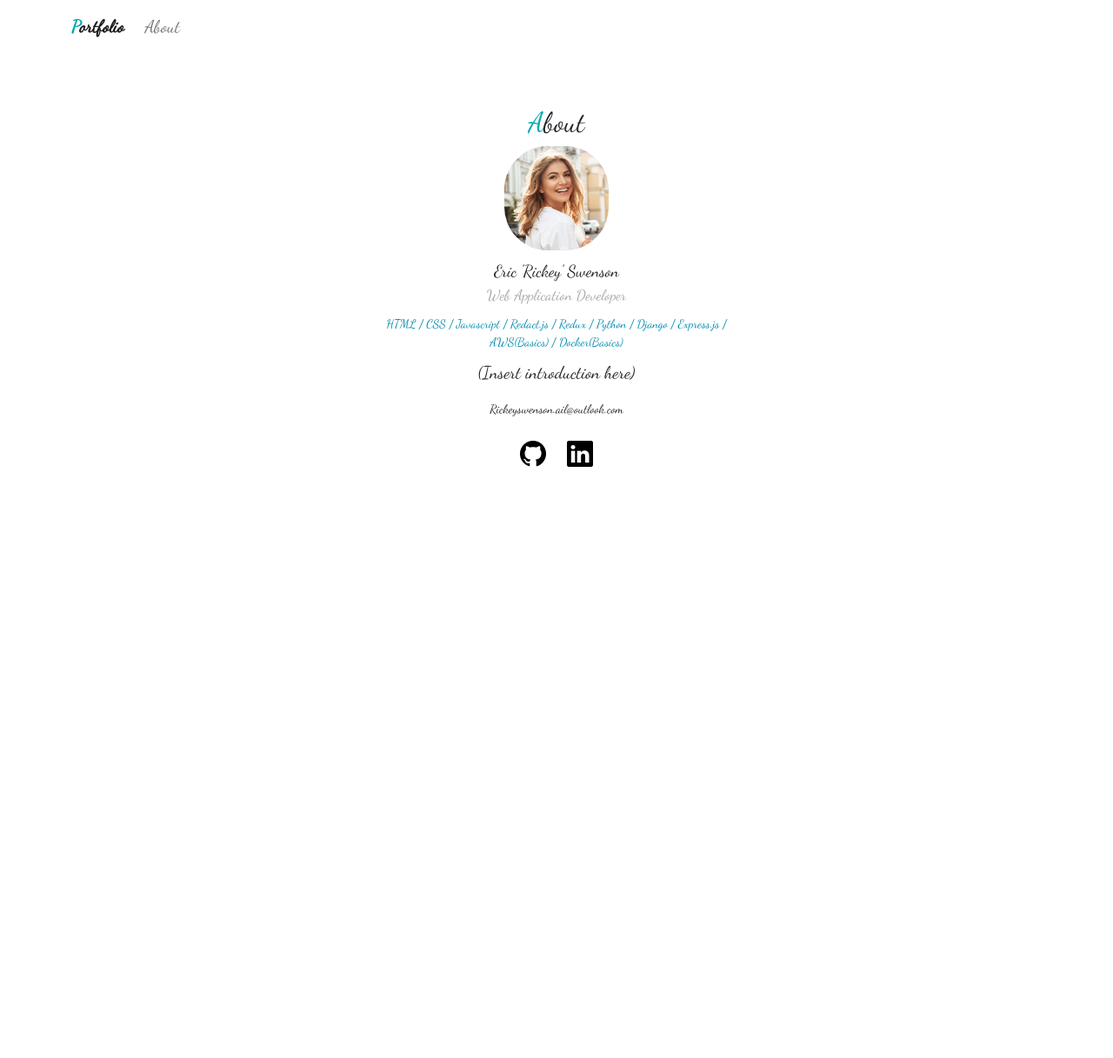
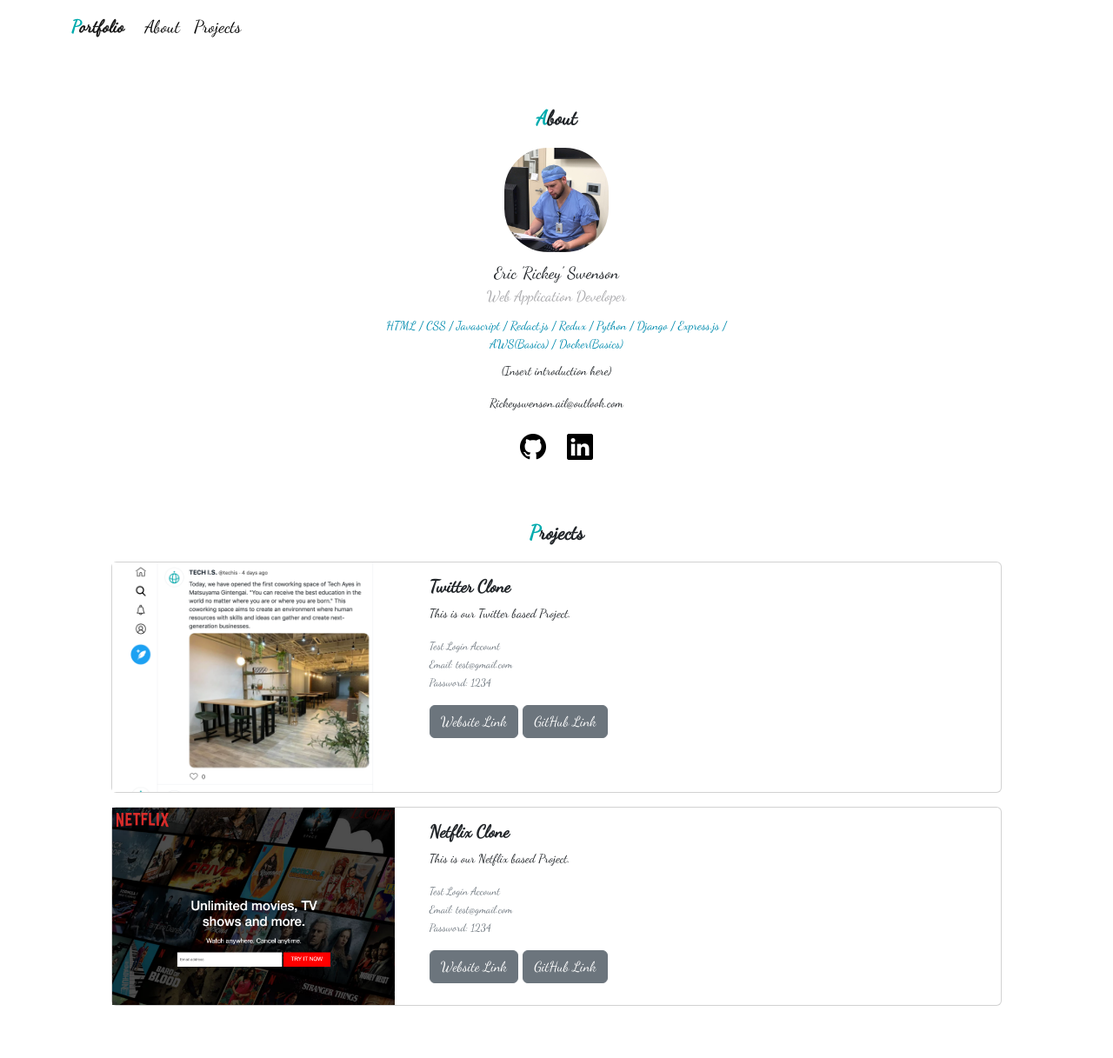
Before and after one commit to rickeyswenson/Erics-portfolio, a PHP site: page / in a window 1280 px wide. Shown: the whole page at 87% size. Before the commit the page ends 537 px from the top, so only its background shows below. Run offline with PHP 8.4, Linux system fonts and the light colour scheme.

Commit message:
Created and styled project section template so all that needs to be done is to add my projects :)

```diff
--- a/index.html
+++ b/index.html
@@ -24,10 +24,13 @@
       </button>
 
       <div class="collapse navbar-collapse" id="navbarToggler">
-
         <ul class="navbar-nav me-auto mb-2 mb-lg-0">
           <li class="nav-item">
             <a class="nav-link font-black" href="#about">About</a>
+          </li>
+          <li class="nav-item">
+            <a class="nav-link font-black" href="#projects">Projects</a>
+          </li>
           </li>
         </ul>
       </div>
@@ -37,7 +40,7 @@
 
   <div id="about">
     <h2><span class="font-primary">A</span>bout</h2>
-    <div><img src="img\portfolio/sample-woman.jpg"></div>
+    <div><img src="img\portfolio/Richard.jpg"></div>
     <div class="name">Eric 'Rickey' Swenson</div>
     <div class="vocation">Web Application Developer</div>
     <div class="skills">HTML / CSS / Javascript / Redact.js / Redux / Python / Django / Express.js / AWS(Basics) /
@@ -47,10 +50,55 @@
     </p>
     <div class="email">Rickeyswenson.ail@outlook.com</div>
     <div class="icons">
-      <a href="#"><i class="bi bi-github"></i></a>
-      <a href="#"><i class="bi bi-linkedin ms-3"></i></a>
+      <a href="https://github.com/rickeyswenson"><i class="bi bi-github"></i></a>
+      <a href="https://www.linkedin.com/in/eric-swenson-b62515145/"><i class="bi bi-linkedin ms-3"></i></a>
     </div>
   </div>
+
+  <div id="project">
+    <h2><span class="font-primary">P</span>rojects</h2>
+
+    <div class="card mb-3" >
+      <div class="row">
+        <div class="col-md-4">
+          <img src="img/portfolio/project-twitter.png" alt="Twitter Project">
+        </div>
+        <div class="col-md-8">
+          <div class="card-body">
+            <h5 class="card-title">Twitter Clone</h5>
+            <p class="card-text">This is our Twitter based Project.</p>
+            <p class="card-text"><small class="text-muted">
+              Test Login Account <br>
+              Email: test@gmail.com <br>
+              Password: 1234
+            </small></p>
+            <a href="#" target="_blank" class="btn btn-secondary">Website Link</a>
+            <a href="#" target="_blank" class="btn btn-secondary">GitHub Link</a>
+          </div>
+        </div>
+      </div>
+    </div>
+
+    <div class="card mb-3" >
+      <div class="row">
+        <div class="col-md-4">
+          <img src="img/portfolio/project-netflix.png" alt="Netflix Project">
+        </div>
+        <div class="col-md-8">
+          <div class="card-body">
+            <h5 class="card-title">Netflix Clone</h5>
+            <p class="card-text">This is our Netflix based Project.</p>
+            <p class="card-text"><small class="text-muted">
+              Test Login Account <br>
+              Email: test@gmail.com <br>
+              Password: 1234
+            </small></p>
+            <a href="#" target="_blank" class="btn btn-secondary">Website Link</a>
+            <a href="#" target="_blank" class="btn btn-secondary">GitHub Link</a>
+          </div>
+        </div>
+      </div>
+
 
   <script src="https://cdn.jsdelivr.net/npm/bootstrap@5.2.0-beta1/dist/js/bootstrap.bundle.min.js"
     integrity="sha384-pprn3073KE6tl6bjs2QrFaJGz5/SUsLqktiwsUTF55Jfv3qYSDhgCecCxMW52nD2"
--- a/styles.css
+++ b/styles.css
@@ -17,6 +17,21 @@ body{
 .title-icon{
     font-size: 20px;
     font-weight: bold;
+
+}
+
+p{
+    font-size: 14px;
+}
+
+h2{
+    font-weight: bold;
+    font-size: 23px;
+    margin-bottom: 20px;
+}
+
+a.font-black{
+    color: #000 !important;
 
 }
 
@@ -73,3 +88,28 @@ ABOUT
     color: #000;
 
 }
+
+/******************
+
+Projects
+
+***************/
+
+#project{
+    margin: 60px auto;
+    width: 80%
+}
+
+#project h2{
+    text-align: center;
+}
+
+#project .card img{
+    width: 100%;
+
+}
+
+#project .card-title{
+    font-weight: bold;
+
+}
```
Also changed, not shown: Img/portfolio/Richard.jpg (added).
